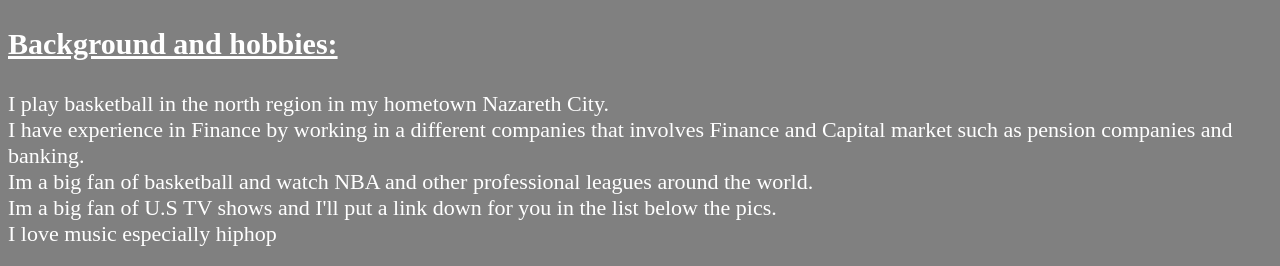
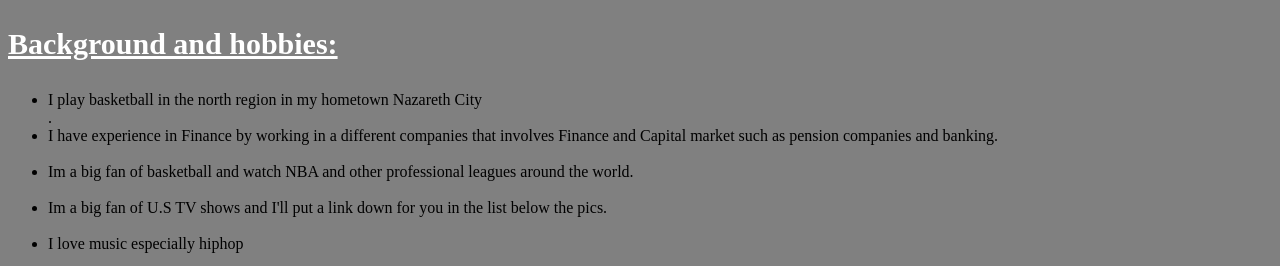
Before and after one commit to Romarionijim/basketball, a plain HTML site: page index.html in a window 1280 px wide. Shown: the part 1238-1504 px from the top of the page. Drawn offline with Linux system fonts and the light colour scheme.

Commit message:
Update index.html

```diff
--- a/index.html
+++ b/index.html
@@ -18,7 +18,8 @@
 <img class="center" style="width:250px; border:solid yellow;" src="photome.jpg"/>
 <h3 style="color:white; font-size:30px;"><b><u>Background and hobbies:</u></b></h3>
 <p style="color:white; font-size:22px;">
-I play basketball in the north region in my hometown Nazareth City.<br>I have experience in Finance by working in a different companies that involves Finance and Capital market such as pension companies and banking.<br>Im a big fan of basketball and watch NBA and other professional leagues around the world.<br>Im a big fan of U.S TV shows and I'll put a link down for you in the list below the pics.<br>I love music especially hiphop
+<ul>
+	<li>I play basketball in the north region in my hometown Nazareth City</li>.<il><br><li>I have experience in Finance by working in a different companies that involves Finance and Capital market such as pension companies and banking.</li><br><li>Im a big fan of basketball and watch NBA and other professional leagues around the world.</li><br><li>Im a big fan of U.S TV shows and I'll put a link down for you in the list below the pics.</li><br><li>I love music especially hiphop</li>
 <h3 style="color:yellow; font-size:22px;"> Videos:(click on the images to see my Full Game - Enjoy :)</h3>
 
 <a href="https://www.youtube.com/watch?v=_XVu2fDqOiQ&t=1995s" target="_blank"/>
```
